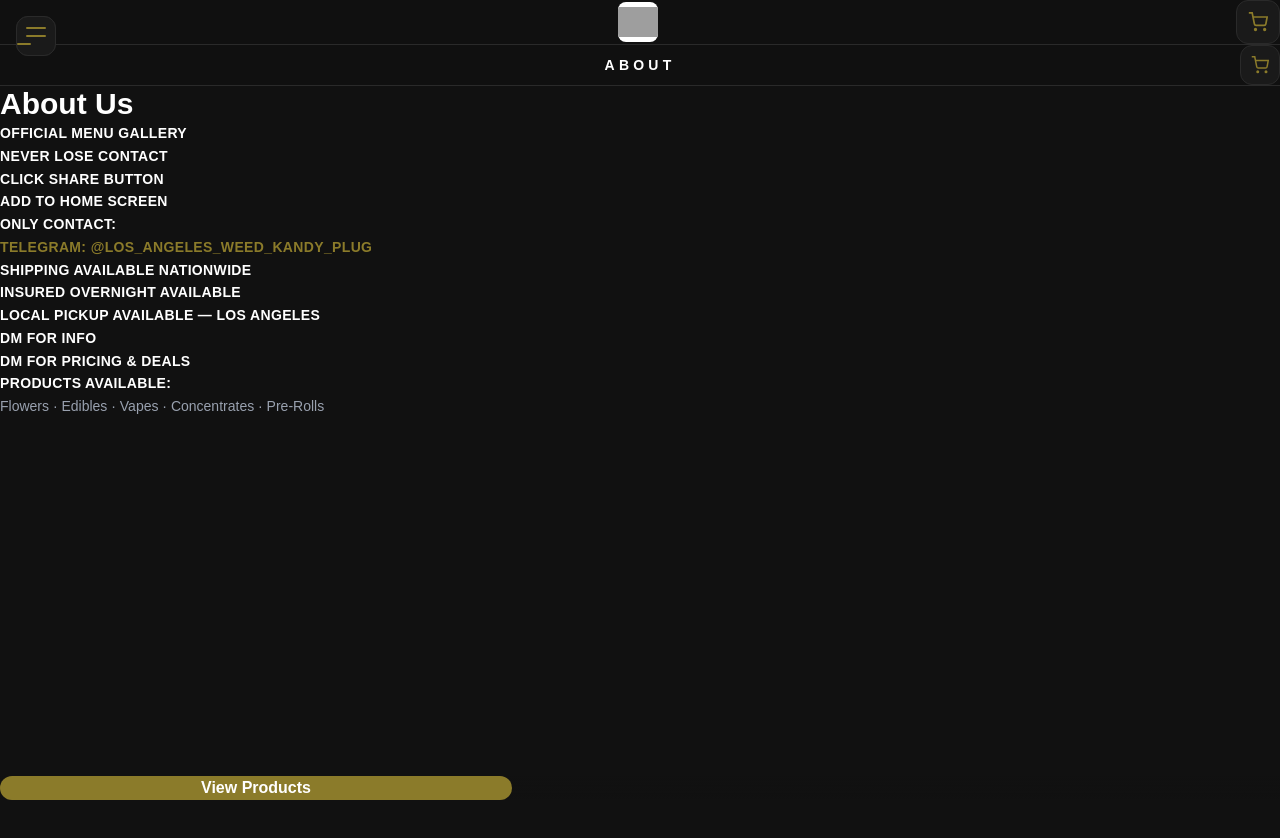
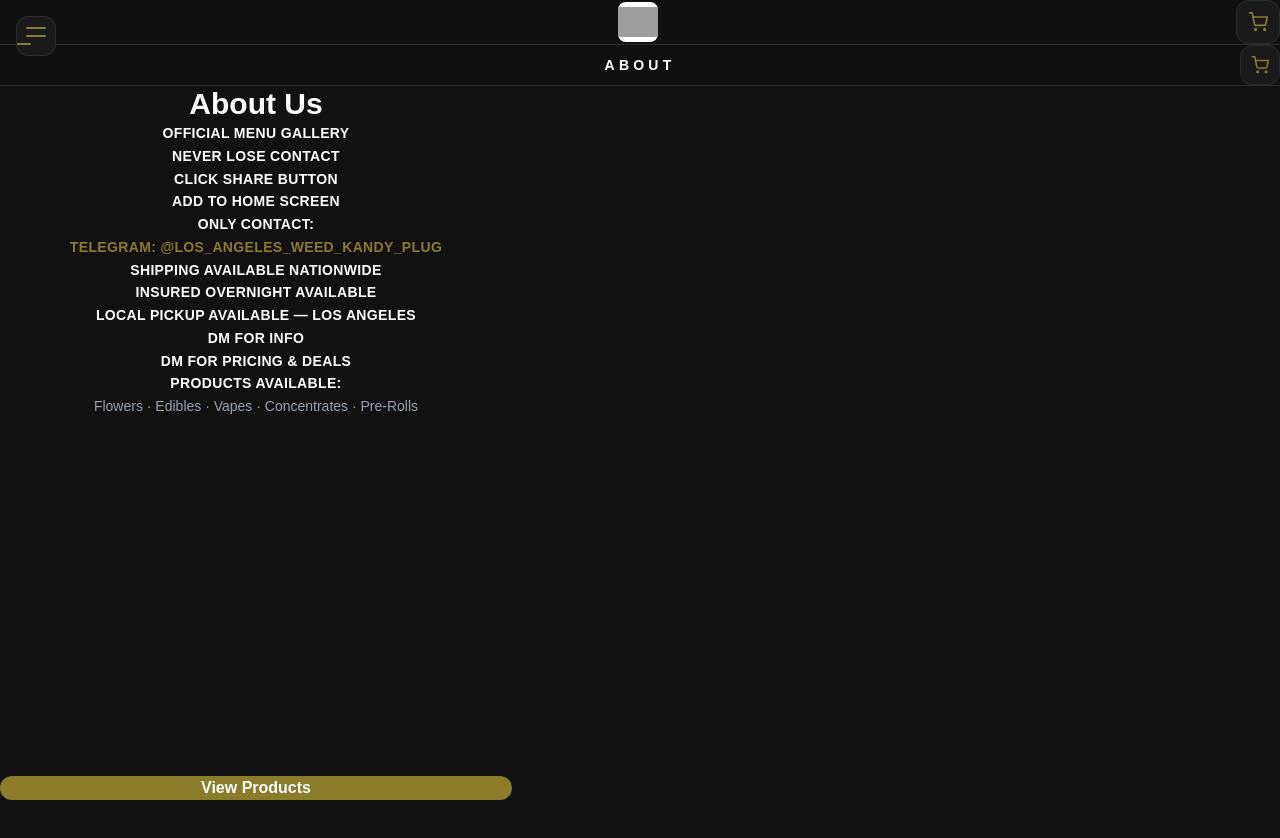
Before and after one commit to frank-austine/my-store, a Next.js app: page /about in a window 1280 px wide. Shown: the top 838 px of the page. Built offline with nearby package versions, Linux system fonts and the light colour scheme; grey boxes are pictures that could not be loaded.

Commit message:
Center About Us page content

```diff
--- a/app/about/page.tsx
+++ b/app/about/page.tsx
@@ -10,7 +10,7 @@
     <div className="min-h-screen bg-[#111111] text-white">
 
       {/* Page content */}
-      <div className="px-6 pt-10 pb-32 max-w-lg mx-auto">
+      <div className="px-6 pt-10 pb-32 max-w-lg mx-auto text-center">
 
         {/* Heading */}
         <h1 className="text-3xl font-black mb-8">About Us</h1>
@@ -30,7 +30,7 @@
 
           <div>
             <p className="text-white">Only Contact:</p>
-            <p className="text-[#8B7B2A]">
+            <p className="text-[#8B7B2A] mt-1">
               Telegram:{' '}
               <a
                 href="https://t.me/Los_angeles_weed_kandy_plug"
@@ -65,7 +65,7 @@
       </div>
 
       {/* View Products button — fixed at bottom */}
-      <div className="fixed bottom-0 left-0 right-0 px-6 pb-6 bg-gradient-to-t from-[#111111] via-[#111111]/90 to-transparent pt-8">
+      <div className="fixed bottom-0 left-0 right-0 px-6 pb-6 bg-linear-to-t from-[#111111] via-[#111111]/90 to-transparent pt-8">
         <a
           href="/#products"
           className="flex items-center justify-center w-full max-w-lg mx-auto bg-[#8B7B2A] hover:bg-[#a08f30] text-white font-black py-5 rounded-2xl text-base transition-all duration-200 active:scale-95"
```
